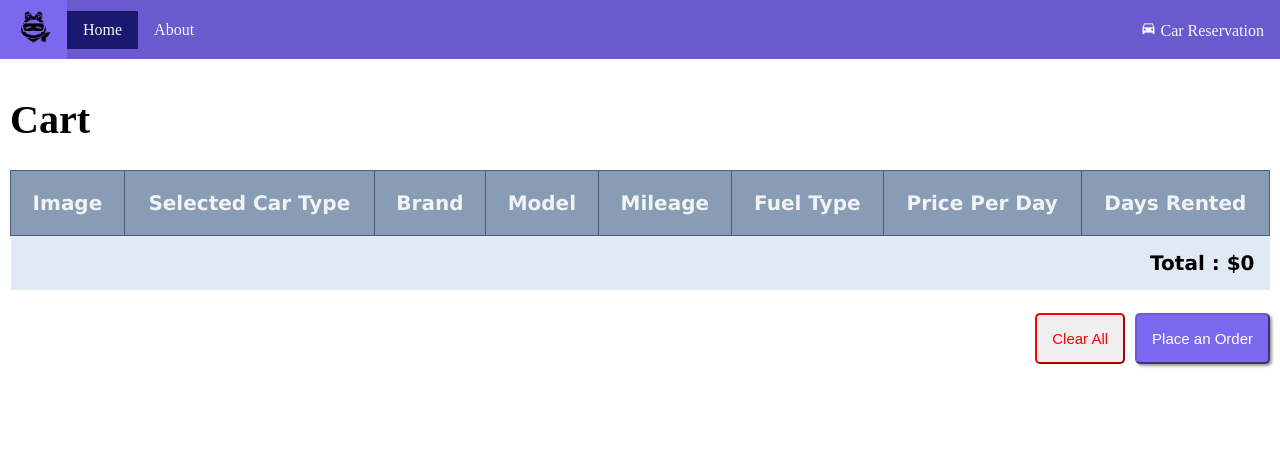
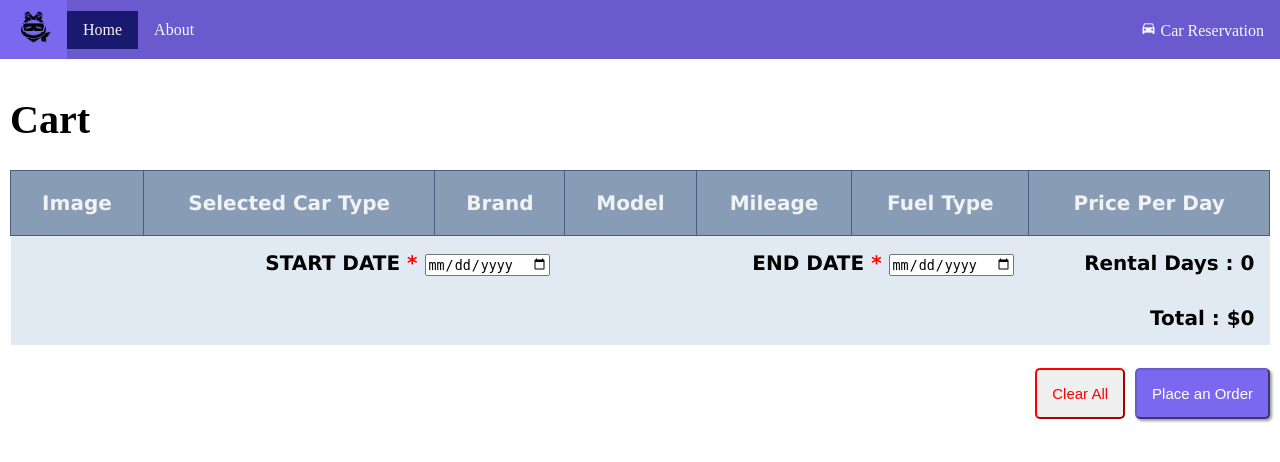
Before and after one commit to Dr0wsyNess/31748_ASTK2, a PHP site: page /reservation.php in a window 1280 px wide. Shown: the top 462 px of the page. Run offline with PHP 8.4, Linux system fonts and the light colour scheme; the visitor is signed in with stand-in values (Sample User, id 1).

Commit message:
updated reservation.php to include dates and Rental days

```diff
--- a/reservation.php
+++ b/reservation.php
@@ -19,11 +19,21 @@
     // When the second argument is true, JSON objects will be returned as associative arrays;
     // when the second argument is false, JSON objects will be returned as objects.
     $array = json_decode($strJSONContents, true);
+    $dateRented = 0;
+    $display = [];
 
 
     //clear Cart
     if (isset($_POST['clearReservation'])) {
         unset($_SESSION['reservation']);
+    }
+
+    if(isset($_POST['dateSubmit'])){
+        $startDate = new DateTime($_POST['startDate']);
+        $endDate = new DateTime($_POST['endDate']);
+        $dateRented = ($startDate->diff($endDate))->days;
+        $total = $dateRented * $display['pricePerDay'];
+        var_dump($display);
     }
 
     ?>
@@ -71,7 +81,7 @@
         // print_r($reservation);
         $cartArray = implode(',', array_keys($reservation));
         // echo $cartArray;
-        $filtered = array_filter($array['cars'], function($car) use ($cartArray){
+        $filtered = array_filter($array['cars'], function ($car) use ($cartArray) {
             return strtolower($car['vin']) === strtolower($cartArray);
         });
         $display = $filtered;
@@ -90,7 +100,6 @@
                         <th class="row-titles">Mileage</th>
                         <th class="row-titles">Fuel Type</th>
                         <th class="row-titles">Price Per Day</th>
-                        <th class="row-titles">Days Rented</th>
                     </tr>
                     <?php
                     foreach ($display as $cars) {
@@ -103,12 +112,27 @@
                             <td><?= $cars['mileage'] ?></td>
                             <td><?= $cars['fuelType'] ?></td>
                             <td><?= $cars['pricePerDay'] ?></td>
-
                         </tr>
                         <?php
                     }
                     ?>
                     <tfoot>
+                        <tr>
+                            <form method="post">
+                                <td colspan="3" class="subtotal" style="text-align: right; font-weight: bold;">
+                                    <label for="sDate" class="formLabel">START DATE <span style="color: red;">*</span></label>
+                                    <input type="date" name="startDate">
+                                </td>
+                                <td colspan="3" class="subtotal" style="text-align: right; font-weight: bold;">
+                                    <label for="eDate" class="formLabel">END DATE <span style="color: red;">*</span></label>
+                                    <input type="date" name="endDate">
+                                    <input type="submit" name="dateSubmit" hidden>
+                                </td>
+                            </form>
+                            <td colspan="1" class="subtotal" style="text-align: right; font-weight: bold;">Rental Days :
+                                <?= $dateRented ?></td>
+                        </tr>
+
                         <tr>
                             <td colspan="8" class="subtotal" style="text-align: right; font-weight: bold;">Total :
                                 $<?= $total ?></td>
```
